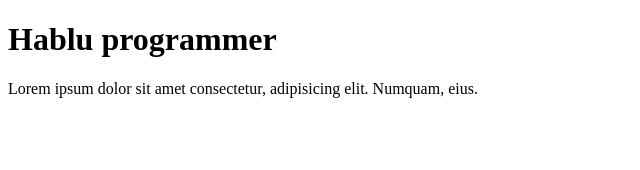
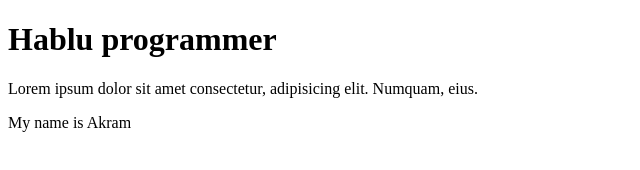
Before and after one commit to akram566129/First-project, a plain HTML site: page index.html in a window 1280 px wide. Shown: the whole page, without its empty margins (0-640 px from the left). Drawn offline with Linux system fonts and the light colour scheme.

Commit message:
Update index.html

```diff
--- a/index.html
+++ b/index.html
@@ -9,5 +9,6 @@
 <body>
     <h1>Hablu programmer</h1>
     <p>Lorem ipsum dolor sit amet consectetur, adipisicing elit. Numquam, eius.</p>
+    <p>My name is Akram<p>
 </body>
 </html>
```
